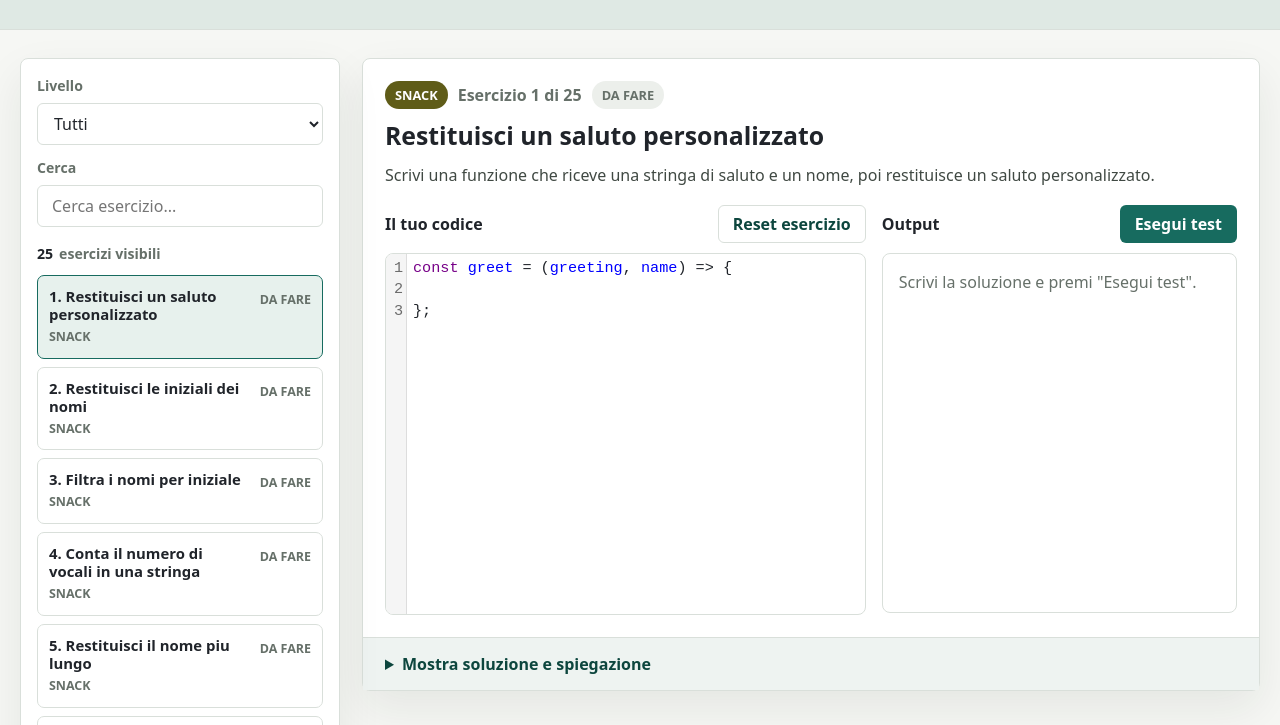
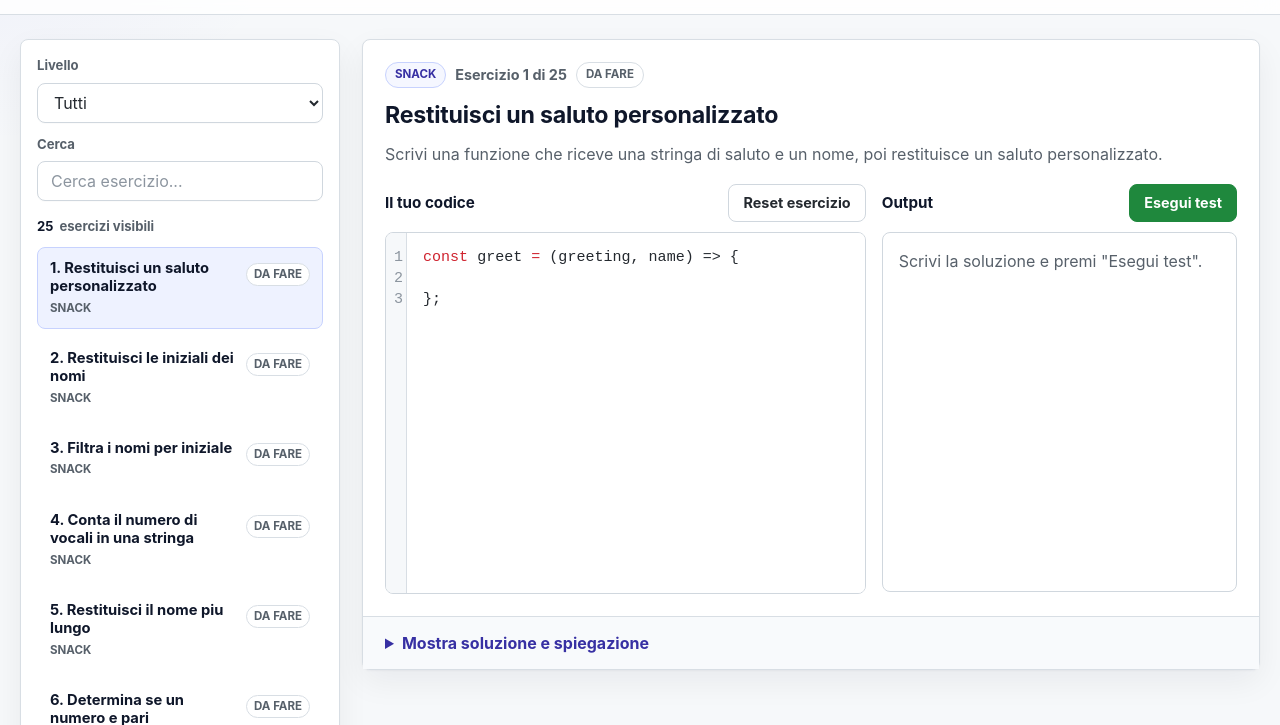
Before and after one commit to emanuelefavero/js-extra-practice, a website built with Vite: page index.html in a window 1280 px wide. Shown: the part 174-899 px from the top of the page. Built offline with nearby package versions, Linux system fonts and the light colour scheme.

Commit message:
refactor: style

```diff
--- a/package.json
+++ b/package.json
@@ -10,7 +10,8 @@
     "@codemirror/lang-javascript": "^6.2.4",
     "@codemirror/language": "^6.12.3",
     "@codemirror/state": "^6.6.0",
-    "@codemirror/view": "^6.43.0"
+    "@codemirror/view": "^6.43.0",
+    "@lezer/highlight": "^1.2.3"
   },
   "devDependencies": {
     "vite": "^7.3.1"
--- a/src/main.js
+++ b/src/main.js
@@ -1,8 +1,9 @@
 import { defaultKeymap, history, historyKeymap } from '@codemirror/commands';
 import { javascript } from '@codemirror/lang-javascript';
-import { bracketMatching, defaultHighlightStyle, syntaxHighlighting } from '@codemirror/language';
+import { bracketMatching, HighlightStyle, syntaxHighlighting } from '@codemirror/language';
 import { EditorState } from '@codemirror/state';
 import { EditorView, keymap, lineNumbers } from '@codemirror/view';
+import { tags } from '@lezer/highlight';
 import './style.css';
 import { exercises } from './exercises.js';
 
@@ -15,14 +16,69 @@ let selectedExerciseId = exercises[0].id;
 let editorView;
 let lastResult = null;
 
+const editorTheme = EditorView.theme({
+  '&': {
+    color: '#24292f',
+    backgroundColor: '#ffffff',
+  },
+  '.cm-content': {
+    caretColor: '#4f46e5',
+    padding: '14px 0',
+  },
+  '.cm-line': {
+    padding: '0 16px',
+  },
+  '.cm-cursor, .cm-dropCursor': {
+    borderLeftColor: '#4f46e5',
+  },
+  '&.cm-focused .cm-selectionBackground, .cm-selectionBackground, .cm-content ::selection': {
+    backgroundColor: '#dbeafe',
+  },
+  '.cm-gutters': {
+    backgroundColor: '#f6f8fa',
+    color: '#8c959f',
+    borderRight: '1px solid #d8dee4',
+  },
+  '.cm-activeLine': {
+    backgroundColor: '#f6f8fa',
+  },
+  '.cm-activeLineGutter': {
+    backgroundColor: '#eef2ff',
+    color: '#4f46e5',
+  },
+  '&.cm-focused': {
+    outline: 'none',
+  },
+});
+
+const editorHighlightStyle = HighlightStyle.define([
+  { tag: tags.keyword, color: '#cf222e' },
+  { tag: [tags.name, tags.deleted, tags.character, tags.propertyName, tags.macroName], color: '#0550ae' },
+  { tag: [tags.function(tags.variableName), tags.labelName], color: '#8250df' },
+  { tag: [tags.color, tags.constant(tags.name), tags.standard(tags.name)], color: '#0550ae' },
+  { tag: [tags.definition(tags.name), tags.separator], color: '#24292f' },
+  { tag: [tags.typeName, tags.className, tags.number, tags.changed, tags.annotation, tags.modifier, tags.self, tags.namespace], color: '#953800' },
+  { tag: [tags.operator, tags.operatorKeyword], color: '#cf222e' },
+  { tag: [tags.url, tags.escape, tags.regexp, tags.link], color: '#0a3069' },
+  { tag: [tags.meta, tags.comment], color: '#6e7781' },
+  { tag: tags.strong, fontWeight: '700' },
+  { tag: tags.emphasis, fontStyle: 'italic' },
+  { tag: tags.strikethrough, textDecoration: 'line-through' },
+  { tag: tags.link, textDecoration: 'underline' },
+  { tag: tags.heading, fontWeight: '700', color: '#0550ae' },
+  { tag: [tags.atom, tags.bool, tags.special(tags.variableName)], color: '#0550ae' },
+  { tag: [tags.processingInstruction, tags.string, tags.inserted], color: '#0a3069' },
+  { tag: tags.invalid, color: '#82071e' },
+]);
+
 app.innerHTML = `
   <header class="site-header">
     <div class="container header-content">
       <div>
-        <p class="eyebrow">Boolean Web Development Part Time</p>
+        <p class="eyebrow">Corso Web Development</p>
         <h1>JS Extra Practice</h1>
         <p class="intro">
-          Allenati sugli esercizi della live practice: scrivi la funzione,
+          Allenati con piccoli esercizi JavaScript: scrivi la funzione,
           esegui i test e apri la soluzione solo quando serve.
         </p>
       </div>
@@ -63,7 +119,7 @@ app.innerHTML = `
 
     <section class="practice-area" aria-live="polite">
       <div id="success-message" class="success-message" hidden>
-        Hai completato tutti gli esercizi. Ottimo lavoro! 🎉
+        Hai completato tutti gli esercizi. Ottimo lavoro.
       </div>
 
       <article class="workspace">
@@ -117,10 +173,7 @@ app.innerHTML = `
 
   <footer class="site-footer">
     <p>
-      Codice sorgente disponibile su
-      <a href="https://github.com/emanuelefavero/js-extra-practice" target="_blank" rel="noreferrer">
-        GitHub
-      </a>.
+      Codice sorgente disponibile su <a href="https://github.com/emanuelefavero/js-extra-practice" target="_blank" rel="noreferrer">GitHub</a>.
     </p>
   </footer>
 `;
@@ -405,7 +458,8 @@ editorView = new EditorView({
     lineNumbers(),
     history(),
     bracketMatching(),
-    syntaxHighlighting(defaultHighlightStyle),
+    editorTheme,
+    syntaxHighlighting(editorHighlightStyle),
     javascript(),
     keymap.of([...defaultKeymap, ...historyKeymap]),
     EditorState.tabSize.of(2),
--- a/src/style.css
+++ b/src/style.css
@@ -1,20 +1,25 @@
 :root {
-  --bg: #f6f7f4;
+  --bg: #f6f8fa;
   --surface: #ffffff;
-  --surface-muted: #eef3f1;
-  --text: #20242a;
-  --muted: #667069;
-  --line: #d9dfda;
-  --accent: #176b5f;
-  --accent-dark: #0d463e;
-  --snack: #5f5c18;
-  --human: #176b5f;
-  --expert: #8a4b12;
-  --success: #116b3a;
-  --danger: #a33522;
-  --code-bg: #18201d;
-  --code-text: #edf5ee;
-  --shadow: 0 18px 45px rgba(26, 34, 31, 0.08);
+  --surface-subtle: #f8fafc;
+  --surface-muted: #f6f8fa;
+  --text: #24292f;
+  --text-strong: #0f172a;
+  --muted: #57606a;
+  --muted-soft: #8c959f;
+  --line: #d8dee4;
+  --line-strong: #d0d7de;
+  --accent: #4f46e5;
+  --accent-dark: #3730a3;
+  --accent-soft: #eef2ff;
+  --success: #1f883d;
+  --success-dark: #166534;
+  --success-soft: #dafbe1;
+  --danger: #cf222e;
+  --danger-soft: #ffebe9;
+  --code-bg: #f6f8fa;
+  --code-text: #24292f;
+  --shadow: 0 1px 2px rgba(15, 23, 42, 0.04), 0 12px 32px rgba(15, 23, 42, 0.06);
 }
 
 * {
@@ -24,8 +29,12 @@
 body {
   margin: 0;
   color: var(--text);
-  background: var(--bg);
-  font-family: system-ui, -apple-system, BlinkMacSystemFont, "Segoe UI", sans-serif;
+  background:
+    radial-gradient(circle at top left, rgba(79, 70, 229, 0.06), transparent 320px),
+    var(--bg);
+  font-family:
+    Inter, ui-sans-serif, system-ui, -apple-system, BlinkMacSystemFont, "Segoe UI",
+    sans-serif;
   line-height: 1.5;
 }
 
@@ -45,8 +54,9 @@ button {
 }
 
 .site-header {
-  background: #dfe9e4;
+  background: rgba(255, 255, 255, 0.82);
   border-bottom: 1px solid var(--line);
+  backdrop-filter: blur(16px);
 }
 
 .header-content {
@@ -54,13 +64,13 @@ button {
   grid-template-columns: minmax(0, 1fr) auto;
   gap: 32px;
   align-items: center;
-  padding: 42px 0 32px;
+  padding: 34px 0 28px;
 }
 
 .eyebrow {
   margin: 0 0 8px;
-  color: var(--accent-dark);
-  font-size: 0.82rem;
+  color: var(--accent);
+  font-size: 0.78rem;
   font-weight: 700;
   letter-spacing: 0;
   text-transform: uppercase;
@@ -75,40 +85,48 @@ p {
 
 h1 {
   margin-bottom: 0;
-  font-size: clamp(2rem, 4vw, 3.6rem);
+  color: var(--text-strong);
+  font-size: clamp(2rem, 4vw, 3.35rem);
+  letter-spacing: -0.02em;
   line-height: 1;
 }
 
 h2 {
   margin-bottom: 12px;
-  font-size: 1.55rem;
-  line-height: 1.2;
+  color: var(--text-strong);
+  font-size: 1.45rem;
+  letter-spacing: -0.01em;
+  line-height: 1.25;
 }
 
 h3 {
   margin-bottom: 0;
-  font-size: 1rem;
+  color: var(--text-strong);
+  font-size: 0.95rem;
+  font-weight: 700;
 }
 
 .intro {
   max-width: 720px;
   margin-bottom: 0;
-  color: #3f4944;
-  font-size: 1.05rem;
+  color: var(--muted);
+  font-size: 1rem;
 }
 
 .summary-box {
   min-width: 180px;
-  padding: 18px;
-  border: 1px solid rgba(23, 107, 95, 0.2);
+  padding: 16px;
+  border: 1px solid var(--line);
   border-radius: 8px;
-  background: rgba(255, 255, 255, 0.55);
+  background: var(--surface);
+  box-shadow: 0 1px 2px rgba(15, 23, 42, 0.04);
 }
 
 .summary-box strong {
   display: block;
-  color: var(--accent-dark);
-  font-size: 2.2rem;
+  color: var(--text-strong);
+  font-size: 2rem;
+  letter-spacing: -0.02em;
   line-height: 1;
 }
 
@@ -116,7 +134,7 @@ h3 {
   display: block;
   margin-top: 8px;
   color: var(--muted);
-  font-size: 0.95rem;
+  font-size: 0.9rem;
 }
 
 .app-layout {
@@ -124,7 +142,7 @@ h3 {
   grid-template-columns: 320px minmax(0, 1fr);
   gap: 22px;
   align-items: start;
-  padding: 28px 0 56px;
+  padding: 24px 0 48px;
 }
 
 .exercise-panel,
@@ -154,18 +172,19 @@ h3 {
 .field span,
 .results-info {
   color: var(--muted);
-  font-size: 0.88rem;
+  font-size: 0.82rem;
   font-weight: 700;
 }
 
 select,
 input {
   width: 100%;
-  min-height: 42px;
-  border: 1px solid var(--line);
-  border-radius: 6px;
-  background: #fff;
+  min-height: 40px;
+  border: 1px solid var(--line-strong);
+  border-radius: 8px;
+  background: var(--surface);
   color: var(--text);
+  box-shadow: 0 1px 1px rgba(15, 23, 42, 0.02);
 }
 
 select {
@@ -173,15 +192,20 @@ select {
 }
 
 input {
-  padding: 0 14px;
+  padding: 0 13px;
+}
+
+select::placeholder,
+input::placeholder {
+  color: var(--muted-soft);
 }
 
 select:focus,
 input:focus,
 summary:focus-visible,
 button:focus-visible {
-  outline: 3px solid rgba(23, 107, 95, 0.18);
   border-color: var(--accent);
+  outline: 3px solid rgba(79, 70, 229, 0.16);
 }
 
 .results-info {
@@ -191,13 +215,13 @@ button:focus-visible {
 }
 
 .results-info strong {
-  color: var(--text);
+  color: var(--text-strong);
 }
 
 .exercise-list {
   display: grid;
   gap: 8px;
-  max-height: calc(100vh - 260px);
+  max-height: calc(100vh - 252px);
   overflow: auto;
 }
 
@@ -206,17 +230,21 @@ button:focus-visible {
   grid-template-columns: minmax(0, 1fr) auto;
   gap: 10px;
   width: 100%;
-  padding: 11px;
-  border: 1px solid var(--line);
-  border-radius: 7px;
-  background: #fff;
+  padding: 11px 12px;
+  border: 1px solid transparent;
+  border-radius: 8px;
+  background: transparent;
   color: var(--text);
   text-align: left;
 }
 
+.exercise-nav-item:hover {
+  background: var(--surface-muted);
+}
+
 .exercise-nav-item.active {
-  border-color: var(--accent);
-  background: #e7f1ed;
+  border-color: #c7d2fe;
+  background: var(--accent-soft);
 }
 
 .exercise-nav-item strong,
@@ -226,7 +254,9 @@ button:focus-visible {
 
 .exercise-nav-item strong {
   overflow-wrap: anywhere;
-  font-size: 0.93rem;
+  color: var(--text-strong);
+  font-size: 0.92rem;
+  font-weight: 650;
   line-height: 1.25;
 }
 
@@ -234,23 +264,27 @@ button:focus-visible {
 .nav-status {
   margin-top: 4px;
   color: var(--muted);
-  font-size: 0.78rem;
+  font-size: 0.72rem;
   font-weight: 700;
   text-transform: uppercase;
 }
 
 .nav-status {
   align-self: start;
+  padding: 2px 7px;
+  border: 1px solid var(--line);
+  border-radius: 999px;
+  background: var(--surface);
 }
 
 .success-message {
   margin-bottom: 16px;
-  padding: 14px 16px;
-  border: 1px solid rgba(17, 107, 58, 0.25);
+  padding: 13px 15px;
+  border: 1px solid rgba(31, 136, 61, 0.22);
   border-radius: 8px;
-  background: #e5f5ea;
-  color: var(--success);
-  font-weight: 800;
+  background: var(--success-soft);
+  color: var(--success-dark);
+  font-weight: 700;
 }
 
 .exercise-main {
@@ -260,57 +294,49 @@ button:focus-visible {
 .exercise-meta {
   display: flex;
   flex-wrap: wrap;
-  gap: 10px;
+  gap: 9px;
   align-items: center;
-  margin-bottom: 12px;
+  margin-bottom: 13px;
 }
 
 .badge,
 .status-pill {
   display: inline-flex;
   align-items: center;
-  min-height: 28px;
-  padding: 0 10px;
+  min-height: 26px;
+  padding: 0 9px;
+  border: 1px solid var(--line);
   border-radius: 999px;
-  font-size: 0.8rem;
-  font-weight: 800;
+  background: var(--surface);
+  color: var(--muted);
+  font-size: 0.72rem;
+  font-weight: 700;
   text-transform: uppercase;
 }
 
-.badge {
-  color: #fff;
-}
-
-.badge-umano {
-  background: var(--human);
-}
-
-.badge-snack {
-  background: var(--snack);
-}
-
+.badge-snack,
+.badge-umano,
 .badge-esperto {
-  background: var(--expert);
-}
-
-.status-pill {
-  background: #ecefeb;
-  color: var(--muted);
+  border-color: #c7d2fe;
+  background: #f5f7ff;
+  color: var(--accent-dark);
 }
 
 .status-pill.completed {
-  background: #dcf2e3;
-  color: var(--success);
+  border-color: rgba(31, 136, 61, 0.24);
+  background: var(--success-soft);
+  color: var(--success-dark);
 }
 
 .exercise-number {
   color: var(--muted);
-  font-weight: 700;
+  font-size: 0.9rem;
+  font-weight: 650;
 }
 
 .prompt {
   margin-bottom: 0;
-  color: #404943;
+  color: var(--muted);
 }
 
 .work-grid {
@@ -337,32 +363,52 @@ button:focus-visible {
   min-height: 38px;
   padding: 0 14px;
   border: 1px solid transparent;
-  border-radius: 6px;
-  font-weight: 800;
+  border-radius: 8px;
+  font-size: 0.9rem;
+  font-weight: 700;
+  transition:
+    background-color 120ms ease,
+    border-color 120ms ease,
+    color 120ms ease;
 }
 
 .button.primary {
-  background: var(--accent);
+  border-color: var(--success);
+  background: var(--success);
   color: #fff;
 }
 
+.button.primary:hover {
+  border-color: var(--success-dark);
+  background: var(--success-dark);
+}
+
 .button.secondary {
-  border-color: var(--line);
-  background: #fff;
-  color: var(--accent-dark);
+  border-color: var(--line-strong);
+  background: var(--surface);
+  color: var(--text);
+}
+
+.button.secondary:hover {
+  background: var(--surface-muted);
 }
 
 .editor-shell {
   min-height: 360px;
   overflow: hidden;
-  border: 1px solid var(--line);
+  border: 1px solid var(--line-strong);
   border-radius: 8px;
-  background: #fff;
+  background: var(--surface);
+}
+
+.editor-shell:focus-within {
+  border-color: var(--accent);
+  box-shadow: 0 0 0 3px rgba(79, 70, 229, 0.12);
 }
 
 .cm-editor {
   height: 360px;
-  font-size: 0.95rem;
+  font-size: 0.94rem;
 }
 
 .cm-scroller {
@@ -373,9 +419,9 @@ button:focus-visible {
   min-height: 360px;
   padding: 16px;
   overflow: auto;
-  border: 1px solid var(--line);
+  border: 1px solid var(--line-strong);
   border-radius: 8px;
-  background: #fff;
+  background: var(--surface);
 }
 
 .output-box p {
@@ -398,6 +444,7 @@ button:focus-visible {
 
 .output-box li strong {
   color: var(--muted);
+  font-size: 0.78rem;
 }
 
 .output-box li.passed strong {
@@ -420,18 +467,18 @@ button:focus-visible {
 }
 
 .success-output {
-  border-color: rgba(17, 107, 58, 0.25);
-  background: #f1fbf4;
+  border-color: rgba(31, 136, 61, 0.24);
+  background: #f6fef9;
 }
 
 .error-output {
-  border-color: rgba(163, 53, 34, 0.25);
-  background: #fff4f1;
+  border-color: rgba(207, 34, 46, 0.22);
+  background: var(--danger-soft);
 }
 
 .solution-panel {
   border-top: 1px solid var(--line);
-  background: var(--surface-muted);
+  background: var(--surface-subtle);
 }
 
 summary {
@@ -439,7 +486,7 @@ summary {
   padding: 14px 22px;
   color: var(--accent-dark);
   cursor: pointer;
-  font-weight: 800;
+  font-weight: 700;
 }
 
 .solution-content {
@@ -452,6 +499,7 @@ pre {
   margin: 0;
   padding: 16px;
   overflow-x: auto;
+  border: 1px solid var(--line);
   border-radius: 8px;
   background: var(--code-bg);
   color: var(--code-text);
@@ -465,14 +513,14 @@ code {
 
 .explanation {
   margin-bottom: 0;
-  color: #37413b;
+  color: var(--muted);
 }
 
 .empty-state {
   padding: 16px;
-  border: 1px dashed var(--line);
+  border: 1px dashed var(--line-strong);
   border-radius: 8px;
-  background: var(--surface);
+  background: var(--surface-muted);
   color: var(--muted);
   text-align: center;
 }
@@ -489,7 +537,7 @@ code {
 }
 
 .site-footer a {
-  color: var(--accent-dark);
+  color: var(--accent);
   font-weight: 700;
   text-decoration: none;
 }
@@ -516,7 +564,7 @@ code {
 @media (max-width: 700px) {
   .header-content {
     grid-template-columns: 1fr;
-    padding: 36px 0 28px;
+    padding: 32px 0 24px;
   }
 
   .summary-box {
```
Also changed, not shown: 1 other file.
